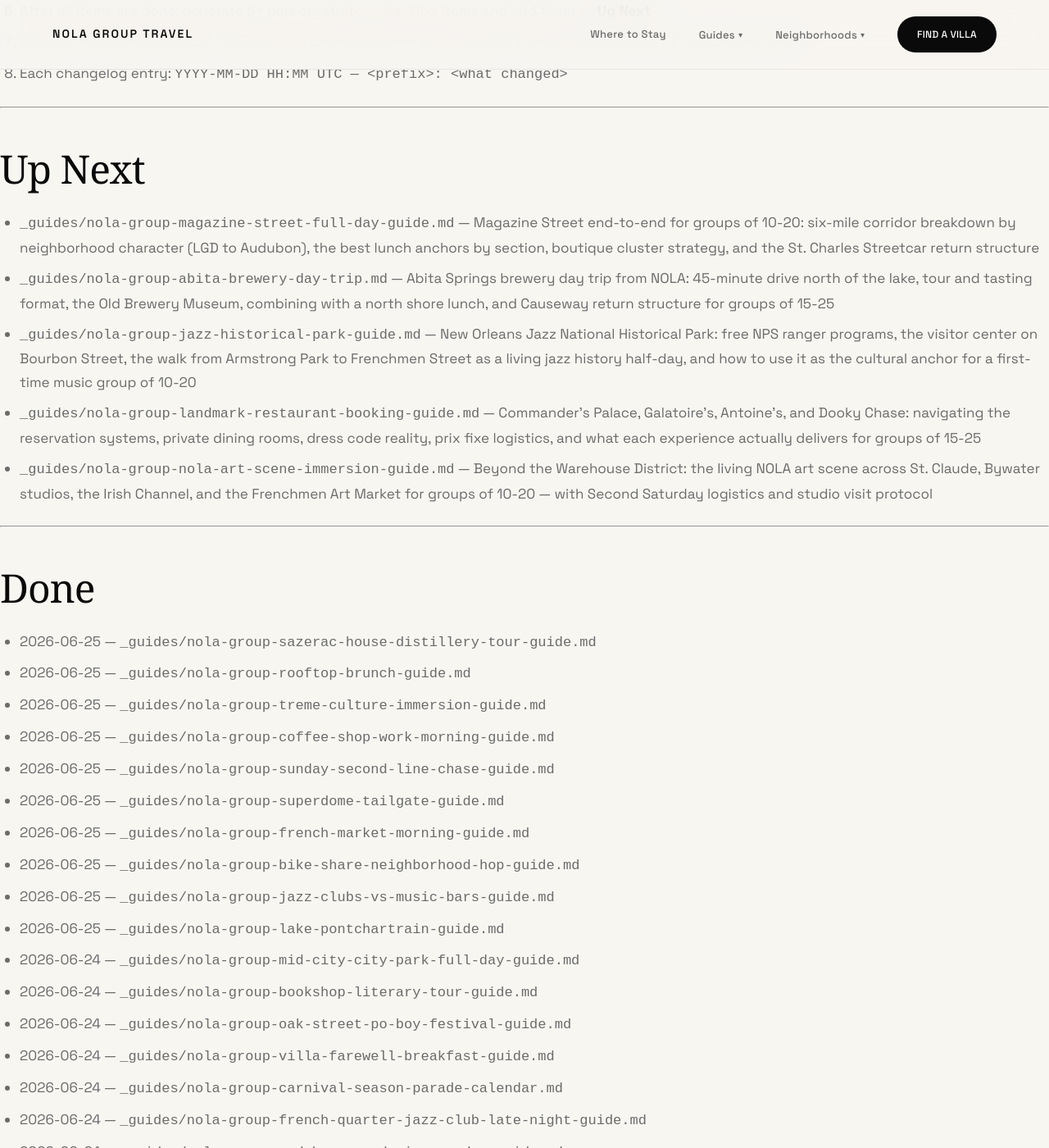
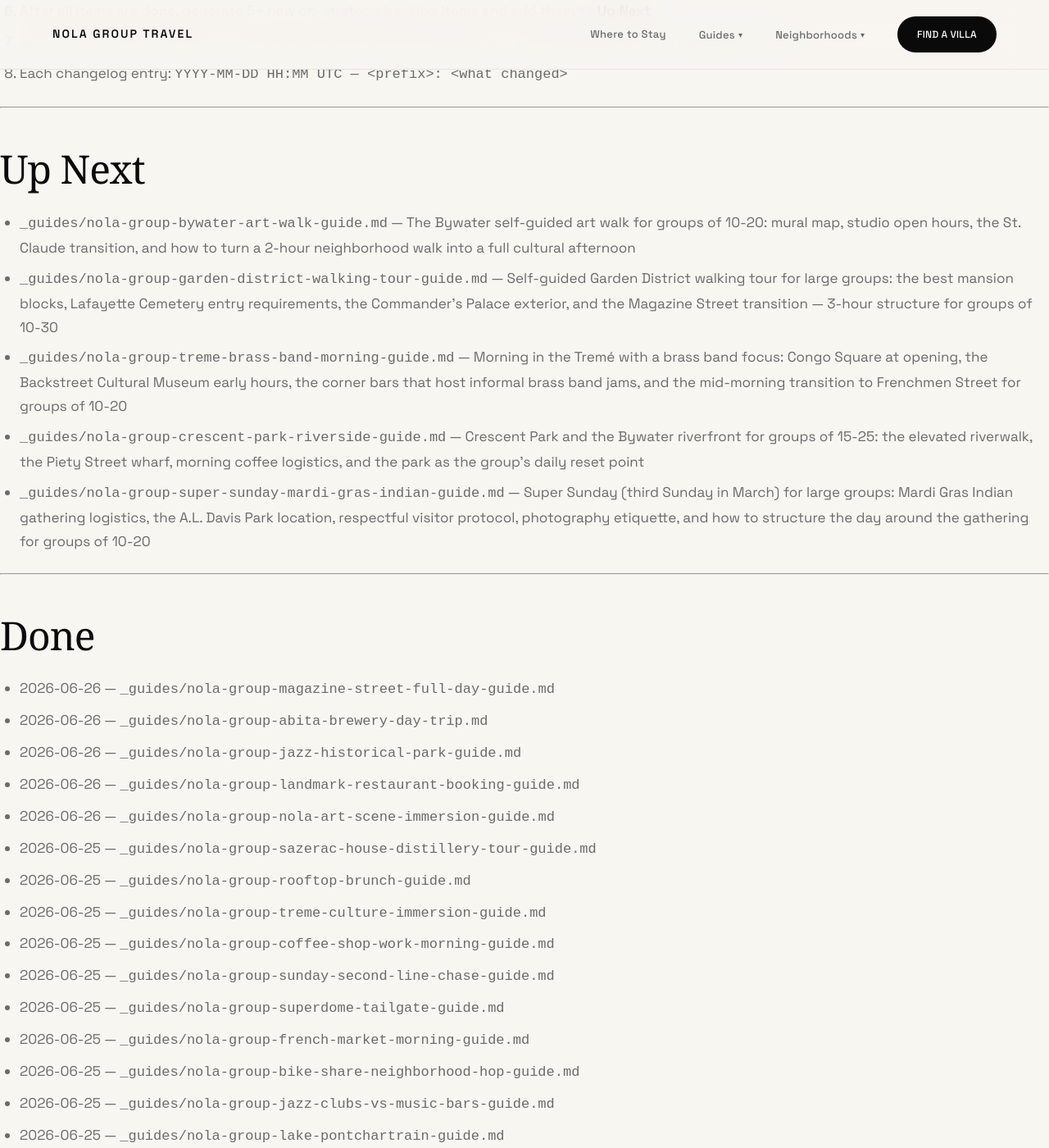
Before and after one commit to sjworth-dev/nola-group-travel, a Jekyll site: the page built from ROADMAP.md, in a window 1280 px wide and 1400 px high, scrolled down 3111 px. Shown: the whole window at 82% size. Built offline with Jekyll 4.4.1, drawn with Linux system fonts in a browser that asks for light colours; some web fonts are replaced; our own code applies the rules of GitHub Pages for plain Markdown files.

Commit message:
seo: update ROADMAP.md — move 5 guides to Done, add 5 new backlog items, add changelog entries for 2026-06-26 run

```diff
--- a/ROADMAP.md
+++ b/ROADMAP.md
@@ -86,16 +86,21 @@ This is an independent guide. Properties may be described editorially as example
 
 ## Up Next
 
-- `_guides/nola-group-magazine-street-full-day-guide.md` — Magazine Street end-to-end for groups of 10-20: six-mile corridor breakdown by neighborhood character (LGD to Audubon), the best lunch anchors by section, boutique cluster strategy, and the St. Charles Streetcar return structure
-- `_guides/nola-group-abita-brewery-day-trip.md` — Abita Springs brewery day trip from NOLA: 45-minute drive north of the lake, tour and tasting format, the Old Brewery Museum, combining with a north shore lunch, and Causeway return structure for groups of 15-25
-- `_guides/nola-group-jazz-historical-park-guide.md` — New Orleans Jazz National Historical Park: free NPS ranger programs, the visitor center on Bourbon Street, the walk from Armstrong Park to Frenchmen Street as a living jazz history half-day, and how to use it as the cultural anchor for a first-time music group of 10-20
-- `_guides/nola-group-landmark-restaurant-booking-guide.md` — Commander's Palace, Galatoire's, Antoine's, and Dooky Chase: navigating the reservation systems, private dining rooms, dress code reality, prix fixe logistics, and what each experience actually delivers for groups of 15-25
-- `_guides/nola-group-nola-art-scene-immersion-guide.md` — Beyond the Warehouse District: the living NOLA art scene across St. Claude, Bywater studios, the Irish Channel, and the Frenchmen Art Market for groups of 10-20 — with Second Saturday logistics and studio visit protocol
+- `_guides/nola-group-bywater-art-walk-guide.md` — The Bywater self-guided art walk for groups of 10-20: mural map, studio open hours, the St. Claude transition, and how to turn a 2-hour neighborhood walk into a full cultural afternoon
+- `_guides/nola-group-garden-district-walking-tour-guide.md` — Self-guided Garden District walking tour for large groups: the best mansion blocks, Lafayette Cemetery entry requirements, the Commander's Palace exterior, and the Magazine Street transition — 3-hour structure for groups of 10-30
+- `_guides/nola-group-treme-brass-band-morning-guide.md` — Morning in the Tremé with a brass band focus: Congo Square at opening, the Backstreet Cultural Museum early hours, the corner bars that host informal brass band jams, and the mid-morning transition to Frenchmen Street for groups of 10-20
+- `_guides/nola-group-crescent-park-riverside-guide.md` — Crescent Park and the Bywater riverfront for groups of 15-25: the elevated riverwalk, the Piety Street wharf, morning coffee logistics, and the park as the group's daily reset point
+- `_guides/nola-group-super-sunday-mardi-gras-indian-guide.md` — Super Sunday (third Sunday in March) for large groups: Mardi Gras Indian gathering logistics, the A.L. Davis Park location, respectful visitor protocol, photography etiquette, and how to structure the day around the gathering for groups of 10-20
 
 ---
 
 ## Done
 
+- 2026-06-26 — `_guides/nola-group-magazine-street-full-day-guide.md`
+- 2026-06-26 — `_guides/nola-group-abita-brewery-day-trip.md`
+- 2026-06-26 — `_guides/nola-group-jazz-historical-park-guide.md`
+- 2026-06-26 — `_guides/nola-group-landmark-restaurant-booking-guide.md`
+- 2026-06-26 — `_guides/nola-group-nola-art-scene-immersion-guide.md`
 - 2026-06-25 — `_guides/nola-group-sazerac-house-distillery-tour-guide.md`
 - 2026-06-25 — `_guides/nola-group-rooftop-brunch-guide.md`
 - 2026-06-25 — `_guides/nola-group-treme-culture-immersion-guide.md`
@@ -664,3 +669,8 @@ This is an independent guide. Properties may be described editorially as example
 2026-06-25 12:45 UTC — content: add _guides/nola-group-coffee-shop-work-morning-guide.md — café infrastructure for 10-15 corporate group members, WiFi reality, capacity notes, and work-then-walk transition
 2026-06-25 13:00 UTC — content: add _guides/nola-group-sunday-second-line-chase-guide.md — Social Aid and Pleasure Club logistics, real-time tracking, tip culture, crowd protocol, and after-parade bar for groups of 10-20
 2026-06-24 13:00 UTC — content: add _guides/nola-group-mid-city-city-park-full-day-guide.md — City Park full-day guide with NOMA, Sculpture Garden, Bayou St. John kayaking, Popp's Bandstand, and Mid-City restaurant corridor for groups of 10-30
+2026-06-26 10:00 UTC — content: add _guides/nola-group-magazine-street-full-day-guide.md — Magazine Street end-to-end for groups of 10-20: six-mile corridor breakdown, lunch anchors by section, boutique cluster strategy, and St. Charles Streetcar return
+2026-06-26 10:30 UTC — content: add _guides/nola-group-abita-brewery-day-trip.md — Abita Springs brewery day trip for groups of 15-25: 45-minute Causeway drive, tour and tasting, Old Brewery Museum, north shore lunch, and Causeway return
+2026-06-26 11:00 UTC — content: add _guides/nola-group-jazz-historical-park-guide.md — Jazz National Historical Park half-day for music groups of 10-20: ranger programs, Congo Square, Tremé walk, and Frenchmen Street transition
+2026-06-26 11:30 UTC — content: add _guides/nola-group-landmark-restaurant-booking-guide.md — Commander's Palace, Galatoire's, Antoine's, and Dooky Chase booking guide for groups of 15-25: reservation systems, private rooms, dress codes, prix fixe logistics
+2026-06-26 12:00 UTC — content: add _guides/nola-group-nola-art-scene-immersion-guide.md — NOLA art scene immersion beyond the Warehouse District: St. Claude, Bywater studios, Frenchmen Art Market, and Second Saturday logistics for groups of 10-20
```
